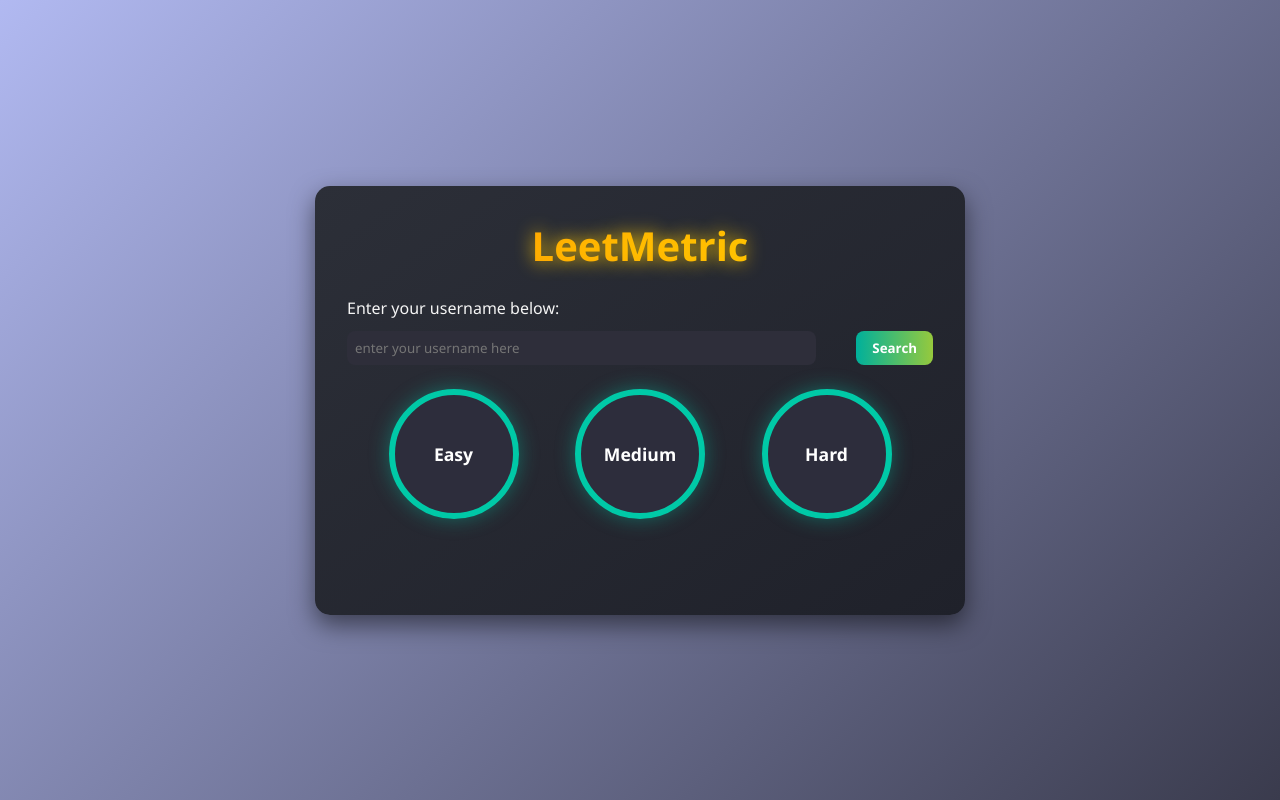
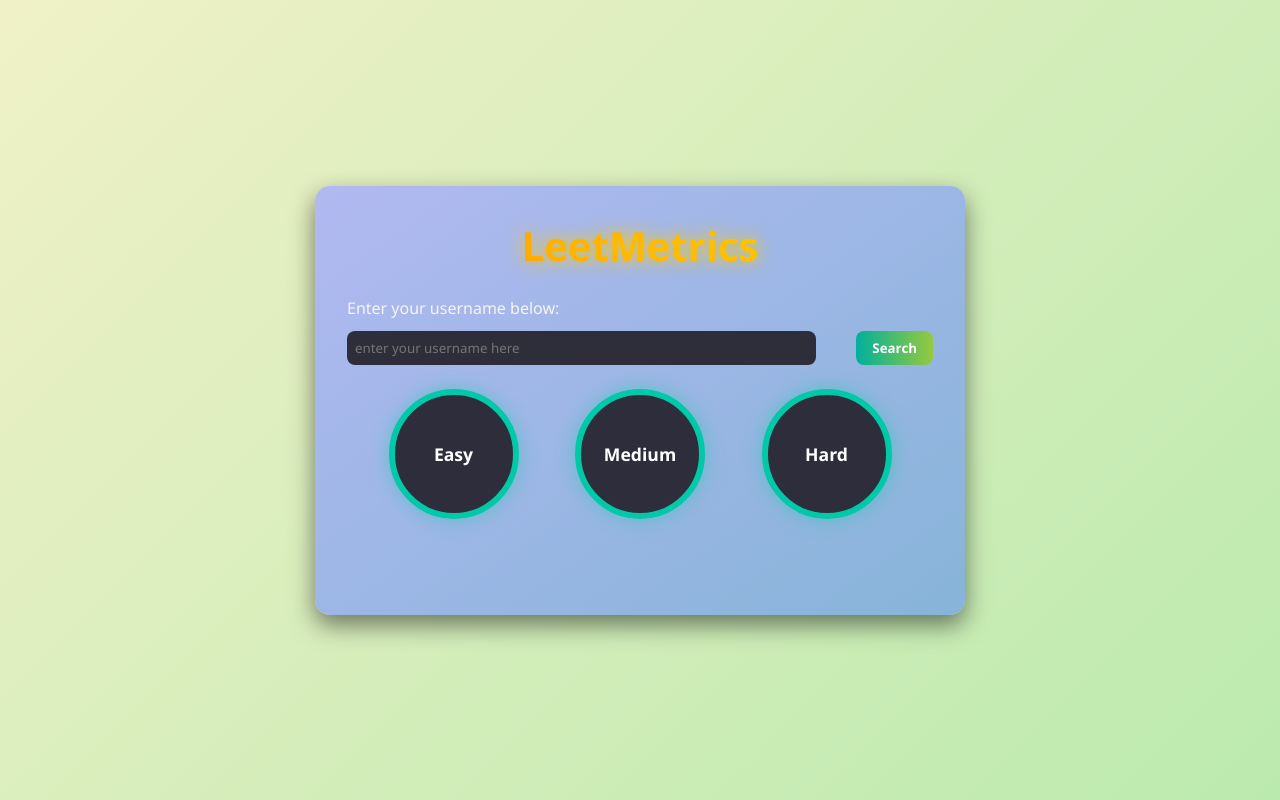
Before and after one commit to KunalxKushwaha/Leet-Metrics, a plain HTML site: page index.html in a window 1280 px wide. Drawn offline with Linux system fonts and the light colour scheme.

Commit message:
CSS Updated

```diff
--- a/index.html
+++ b/index.html
@@ -3,7 +3,7 @@
 <head>
     <meta charset="UTF-8">
     <meta name="viewport" content="width=device-width, initial-scale=1.0">
-    <title>LeetMetric</title>
+    <title>LeetMetrics</title>
     <link rel="stylesheet" href="style.css">
     <link rel="shortcut icon" href="logo2.png" type="image/x-icon">
 
@@ -14,7 +14,7 @@
         <!-- heading
         user
         stats -->
-        <h1>LeetMetric</h1>
+        <h1>LeetMetrics</h1>
 
         <div class="user-container">
             <p>Enter your username below:</p>
--- a/style.css
+++ b/style.css
@@ -7,7 +7,7 @@
 
 body {
     height: 100vh;
-    background: linear-gradient(135deg, #b1b9f1, #3a3b4d);
+    background: linear-gradient(135deg, #f0f1c7, #bbeaae);
     color: #f5f5f5;
     display: flex;
     justify-content: center;
@@ -19,7 +19,7 @@ body {
     display: flex;
     flex-direction: column;
     gap: 1.5rem;
-    background: linear-gradient(145deg, #2c2f38, #1f212a);
+    background: linear-gradient(145deg, #b1b9f1, #87b4d9);
     padding: 2rem;
     border-radius: 15px;
     box-shadow: 0 10px 25px rgba(0, 0, 0, 0.5);
@@ -31,6 +31,46 @@ body {
 .container:hover {
     transform: scale(1.02);
 }
+
+/* body {
+    height: 100vh;
+    background: linear-gradient(135deg, #bebef2, #a6b8ea, #a7c8f1);
+    background-size: 400% 400%;
+    animation: gradientShift 12s ease infinite;
+    color: #ffffff;
+    display: flex;
+    justify-content: center;
+    align-items: center;
+    overflow: hidden;
+}
+
+@keyframes gradientShift {
+    0% { background-position: 0% 50%; }
+    50% { background-position: 100% 50%; }
+    100% { background-position: 0% 50%; }
+}
+
+.container {
+    display: flex;
+    flex-direction: column;
+    gap: 1.5rem;
+    background: rgba(255, 255, 255, 0.05);
+    backdrop-filter: blur(15px);
+    -webkit-backdrop-filter: blur(15px);
+    border: 1px solid rgba(255, 255, 255, 0.1);
+    padding: 2rem;
+    border-radius: 20px;
+    box-shadow: 0 10px 40px rgba(0, 0, 0, 0.4);
+    width: 90%;
+    max-width: 650px;
+    transition: transform 0.3s ease, background 0.3s ease;
+}
+
+.container:hover {
+    transform: scale(1.01);
+    background: rgba(255, 255, 255, 0.08);
+} */
+
 
 h1 {
     font-size: 2.5rem;
```
